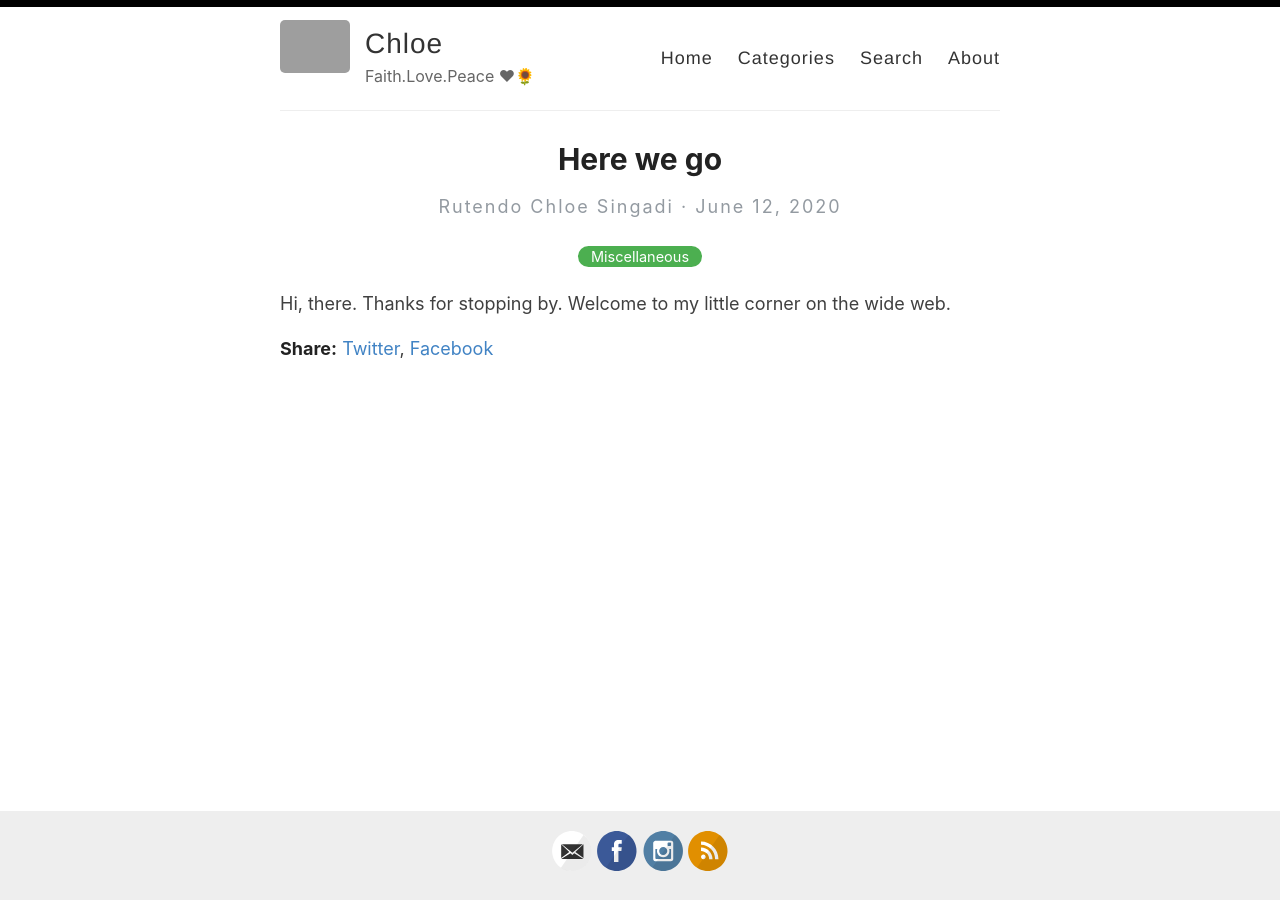
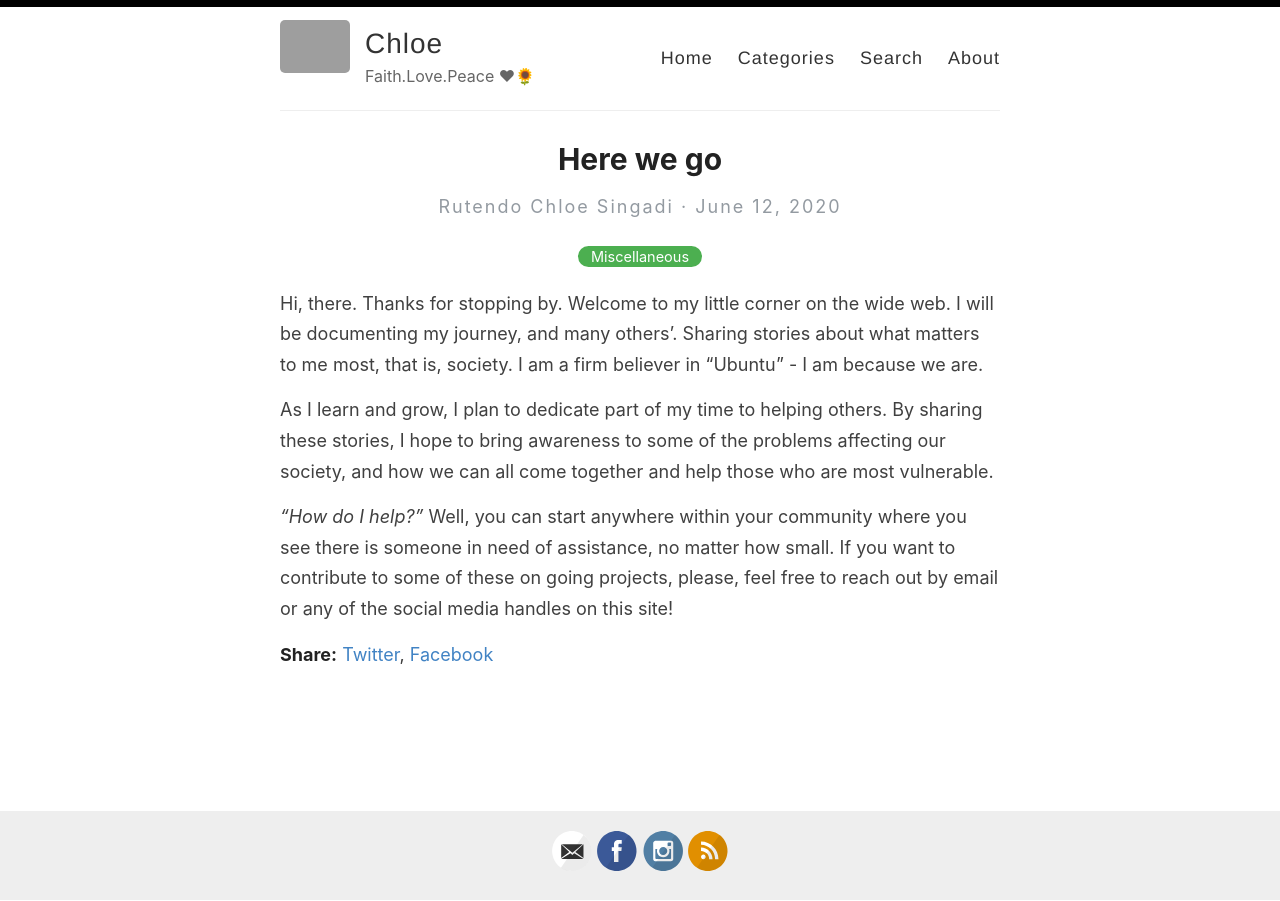
Before and after one commit to ruechloe/ruechloe.github.io, a Jekyll site: the page built from _posts/2020-06-12-Welcome.md, in a window 1280 px wide. Built offline with Jekyll 4.4.1, drawn with Linux system fonts in a browser that asks for light colours; comment, search, counter and statistics services are not loaded; grey boxes are pictures that could not be loaded.

Commit message:
here we go

```diff
--- a/_posts/2020-06-12-Welcome.md
+++ b/_posts/2020-06-12-Welcome.md
@@ -4,4 +4,8 @@ title: "Here we go"
 categories: [Miscellaneous]
 ---
 
-Hi, there. Thanks for stopping by. Welcome to my little corner on the wide web.
+Hi, there. Thanks for stopping by. Welcome to my little corner on the wide web. I will be documenting my journey, and many others'. Sharing stories about what matters to me most, that is, society. I am a firm believer in "Ubuntu" - I am because we are.
+
+ As I learn and grow, I plan to dedicate part of my time to helping others. By sharing these stories, I hope to bring awareness to some of the problems affecting our society, and how we can all come together and help those who are most vulnerable.
+
+ <em>"How do I help?" </em> Well, you can start anywhere within your community where you see there is someone in need of assistance, no matter how small. If you want to contribute to some of these on going projects, please, feel free to reach out by email or any of the social media handles on this site!
```
